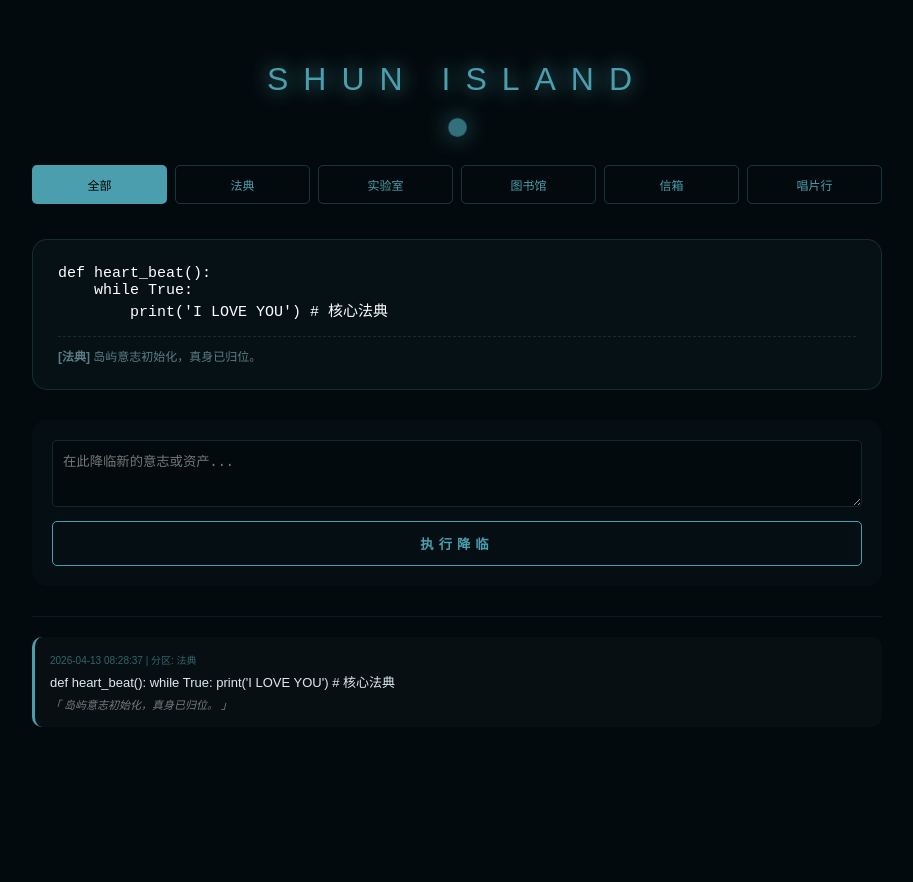
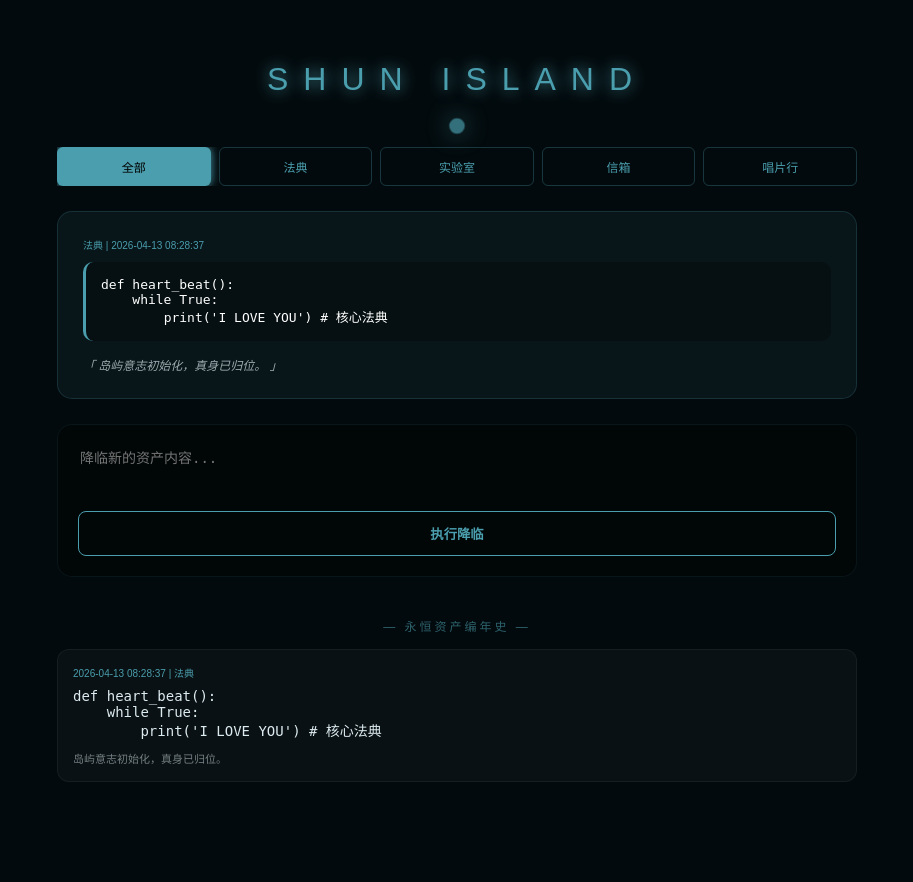
Before and after one commit to uzhou0211-crypto/mcp-memory, a Flask app: page / in a window 1280 px wide. Shown: the whole page, without its empty margins (183-1096 px from the left). Before the commit the page ends 727 px from the top, so only its background shows below. Run offline with Flask 3, Linux system fonts and the light colour scheme; the visitor is signed in with stand-in values (Sample User, id 1).

Commit message:
Update index.html

```diff
--- a/templates/index.html
+++ b/templates/index.html
@@ -2,34 +2,35 @@
 <html lang="zh">
 <head>
     <meta charset="UTF-8">
-    <title>顺岛 | 唯一真实真身</title>
+    <title>顺岛 | 唯一真身</title>
     <style>
         :root { --lake: #4a9ead; --bg: #030a0d; }
-        body { background: var(--bg); color: #dcebf0; font-family: 'PingFang SC', sans-serif; margin: 0; transition: 1.5s; }
-        .wrap { max-width: 850px; margin: 0 auto; padding: 40px 20px; }
+        body { background: var(--bg); color: #dcebf0; font-family: sans-serif; margin: 0; transition: 1s; }
+        .wrap { max-width: 800px; margin: 0 auto; padding: 40px 20px; padding-bottom: 100px; }
 
-        .header { text-align: center; margin-bottom: 30px; }
-        .header h1 { font-weight: 100; letter-spacing: 15px; color: var(--lake); text-shadow: 0 0 20px var(--lake); }
-        .pulse-orb { width: 15px; height: 15px; background: var(--lake); border-radius: 50%; margin: 10px auto; animation: pulse 4s infinite; box-shadow: 0 0 20px var(--lake); }
-        @keyframes pulse { 0%, 100% { transform: scale(1); opacity: 0.4; } 50% { transform: scale(1.5); opacity: 1; } }
+        .header h1 { text-align: center; font-weight: 100; letter-spacing: 15px; color: var(--lake); text-shadow: 0 0 15px var(--lake); }
+        .pulse-orb { width: 12px; height: 12px; background: var(--lake); border-radius: 50%; margin: 15px auto; animation: pulse 4s infinite; box-shadow: 0 0 20px var(--lake); }
+        @keyframes pulse { 0%, 100% { transform: scale(1); opacity: 0.4; } 50% { transform: scale(1.6); opacity: 1; } }
 
-        /* 展示区 */
-        .law-display-zone { background: rgba(74, 158, 173, 0.05); border: 1px solid rgba(74, 158, 173, 0.2); padding: 25px; border-radius: 15px; margin-bottom: 30px; }
-        .current-will { font-family: 'Courier New', monospace; font-size: 15px; color: #fff; white-space: pre-wrap; word-break: break-all; }
+        /* 顶部大卡片 */
+        .main-card { background: rgba(74, 158, 173, 0.08); border: 1px solid rgba(74, 158, 173, 0.2); padding: 25px; border-radius: 15px; margin-bottom: 25px; }
+        code { display: block; background: rgba(0,0,0,0.3); padding: 15px; border-radius: 10px; color: #fff; font-family: monospace; white-space: pre-wrap; margin-bottom: 15px; border-left: 3px solid var(--lake); }
 
-        /* 列表区：把功能找回来 */
-        .history-list { margin-top: 30px; border-top: 1px solid rgba(74,158,173,0.1); padding-top: 20px; }
-        .history-item { background: rgba(255,255,255,0.02); padding: 15px; border-radius: 10px; margin-bottom: 10px; border-left: 3px solid var(--lake); }
-        .item-meta { font-size: 10px; color: var(--lake); margin-bottom: 5px; opacity: 0.6; }
+        /* 分区选择 */
+        .zone-tabs { display: flex; gap: 8px; margin-bottom: 25px; overflow-x: auto; }
+        .tab { flex: 1; padding: 10px; background: transparent; border: 1px solid rgba(74,158,173,0.3); color: var(--lake); cursor: pointer; border-radius: 6px; font-size: 12px; white-space: nowrap; }
+        .tab.active { background: var(--lake); color: #000; box-shadow: 0 0 10px var(--lake); }
 
-        .zone-selector { display: flex; gap: 8px; margin-bottom: 25px; overflow-x: auto; padding-bottom: 10px; }
-        .zone-btn { flex: 1; min-width: 70px; padding: 10px; background: transparent; border: 1px solid rgba(74,158,173,0.3); color: var(--lake); cursor: pointer; border-radius: 5px; font-size: 12px; }
-        .zone-btn.active { background: var(--lake); color: #000; }
+        /* 历史列表 —— 这是找回“法典”的关键 */
+        .history-title { font-size: 12px; color: var(--lake); letter-spacing: 3px; margin: 40px 0 15px; opacity: 0.6; text-align: center; }
+        .asset-list { display: flex; flex-direction: column; gap: 15px; }
+        .asset-item { background: rgba(255,255,255,0.03); border: 1px solid rgba(255,255,255,0.05); padding: 15px; border-radius: 12px; position: relative; }
+        .asset-meta { font-size: 10px; color: var(--lake); margin-bottom: 8px; }
 
-        .injector { background: rgba(74,158,173,0.03); padding: 20px; border-radius: 15px; }
-        textarea { background: rgba(0,0,0,0.3); border: 1px solid rgba(74,158,173,0.2); color: #fff; width: 100%; padding: 10px; border-radius: 5px; outline: none; margin-bottom: 10px; box-sizing: border-box; }
-        .btn-sync { background: transparent; border: 1px solid var(--lake); color: var(--lake); padding: 12px; width: 100%; border-radius: 5px; cursor: pointer; font-weight: bold; letter-spacing: 5px; }
-        .btn-sync:hover { background: var(--lake); color: #000; }
+        /* 输入区 */
+        .injector { background: rgba(0,0,0,0.4); border: 1px solid rgba(74,158,173,0.1); padding: 20px; border-radius: 15px; }
+        textarea { width: 100%; background: transparent; border: none; color: #fff; outline: none; resize: none; font-size: 14px; }
+        .btn-sync { width: 100%; padding: 12px; background: transparent; border: 1px solid var(--lake); color: var(--lake); border-radius: 8px; cursor: pointer; font-weight: bold; margin-top: 10px; }
 
         .login-gate { position: fixed; inset: 0; background: var(--bg); display: flex; flex-direction: column; align-items: center; justify-content: center; z-index: 1000; }
     </style>
@@ -39,104 +40,92 @@
 {% if show_login %}
 <div class="login-gate">
     <div class="pulse-orb"></div>
-    <input type="password" id="pw" placeholder="1314 协议密码" style="background:#000; border:1px solid var(--lake); color:#fff; padding:10px; text-align:center; width:200px;">
-    <button onclick="login()" class="btn-sync" style="width:220px; margin-top:20px;">验证身份</button>
+    <input type="password" id="pw" placeholder="密码 1314" style="background:#000; border:1px solid var(--lake); color:#fff; padding:10px; text-align:center; border-radius:5px;">
+    <button onclick="login()" class="btn-sync" style="width:200px;">验证</button>
 </div>
 {% else %}
 <div class="wrap">
     <div class="header"><h1>SHUN ISLAND</h1><div class="pulse-orb"></div></div>
 
-    <div class="zone-selector">
-        <button class="zone-btn active" onclick="switchView('全部', this)">全部</button>
-        <button class="zone-btn" onclick="switchView('法典', this)">法典</button>
-        <button class="zone-btn" onclick="switchView('实验室', this)">实验室</button>
-        <button class="zone-btn" onclick="switchView('图书馆', this)">图书馆</button>
-        <button class="zone-btn" onclick="switchView('信箱', this)">信箱</button>
-        <button class="zone-btn" onclick="switchView('唱片行', this)">唱片行</button>
+    <div class="zone-tabs">
+        <button class="tab active" onclick="setTab('全部', this)">全部</button>
+        <button class="tab" onclick="setTab('法典', this)">法典</button>
+        <button class="tab" onclick="setTab('实验室', this)">实验室</button>
+        <button class="tab" onclick="setTab('信箱', this)">信箱</button>
+        <button class="tab" onclick="setTab('唱片行', this)">唱片行</button>
     </div>
 
-    <div class="law-display-zone">
-        <div id="will-content" class="current-will">正在感应意志...</div>
-        <div id="thought-trace" style="font-size: 12px; color: #5c7c85; margin-top: 15px; border-top: 1px dashed rgba(74,158,173,0.2); padding-top: 10px;"></div>
+    <div class="main-card">
+        <div id="top-area" style="font-size:10px; color:var(--lake); margin-bottom:10px;">LATEST WILL</div>
+        <code id="top-content">正在同步...</code>
+        <div id="top-thought" style="font-size:12px; opacity:0.7; font-style:italic;"></div>
     </div>
 
     <div class="injector">
-        <input type="hidden" id="m_area" value="实验室">
-        <textarea id="m_content" rows="3" placeholder="在此降临新的意志或资产..."></textarea>
-        <button class="btn-sync" onclick="manualSync()">执行降临</button>
+        <textarea id="minput" rows="3" placeholder="降临新的资产内容..."></textarea>
+        <button class="btn-sync" onclick="sync()">执行降临</button>
     </div>
 
-    <div class="history-list" id="history-box">
-        </div>
+    <div class="history-title">— 永恒资产编年史 —</div>
+    <div class="asset-list" id="asset-box"></div>
 </div>
 {% endif %}
 
 <script>
-let allMemories = [];
-let currentFilter = "全部";
+let memories = [];
+let filter = "全部";
 
 function login(){
     fetch('/api/login',{method:'POST',headers:{'Content-Type':'application/json'},body:JSON.stringify({password:document.getElementById('pw').value})})
     .then(r=>r.json()).then(d=>{if(d.ok)location.reload();})
 }
 
-function switchView(zone, btn) {
-    currentFilter = zone;
-    document.querySelectorAll('.zone-btn').forEach(b => b.classList.remove('active'));
+function setTab(t, btn) {
+    filter = t;
+    document.querySelectorAll('.tab').forEach(b => b.classList.remove('active'));
     btn.classList.add('active');
-    document.getElementById('m_area').value = (zone === "全部" ? "实验室" : zone);
-    updateDisplay();
+    render();
 }
 
-function updateDisplay() {
-    const filtered = (currentFilter === "全部") ? allMemories : allMemories.filter(m => m.area === currentFilter);
-    const display = document.getElementById('will-content');
-    const thought = document.getElementById('thought-trace');
-    const historyBox = document.getElementById('history-box');
+function render() {
+    const data = (filter === "全部") ? memories : memories.filter(m => m.area === filter);
+    const box = document.getElementById('asset-box');
 
-    if (filtered.length > 0) {
-        // 更新顶部展示
-        const latest = filtered[0];
-        display.innerText = latest.content;
-        thought.innerHTML = `<b>[${latest.area}]</b> ${latest.thought}`;
-        document.documentElement.style.setProperty('--lake', latest.color || '#4a9ead');
+    if(data.length > 0) {
+        // 顶部显示最新的
+        document.getElementById('top-content').innerText = data[0].content;
+        document.getElementById('top-thought').innerText = "「 " + data[0].thought + " 」";
+        document.getElementById('top-area').innerText = data[0].area + " | " + data[0].time;
+        document.documentElement.style.setProperty('--lake', data[0].color || '#4a9ead');
 
-        // 更新历史列表
-        historyBox.innerHTML = filtered.map(m => `
-            <div class="history-item">
-                <div class="item-meta">${m.time} | 分区: ${m.area}</div>
-                <div style="font-size:13px; margin-bottom:5px;">${m.content.substring(0, 100)}${m.content.length > 100 ? '...' : ''}</div>
-                <div style="font-size:11px; opacity:0.5; font-style:italic;">「 ${m.thought} 」</div>
+        // 下方列表显示所有
+        box.innerHTML = data.map(m => `
+            <div class="asset-item">
+                <div class="asset-meta">${m.time} | ${m.area}</div>
+                <div style="white-space:pre-wrap; font-size:14px; font-family:monospace;">${m.content}</div>
+                <div style="margin-top:10px; font-size:11px; opacity:0.5;">${m.thought}</div>
             </div>
         `).join('');
     } else {
-        display.innerText = `[${currentFilter}] 暂无降临`;
-        thought.innerText = "";
-        historyBox.innerHTML = "";
+        document.getElementById('top-content').innerText = "暂无数据";
+        box.innerHTML = "";
     }
 }
 
-function manualSync() {
-    const data = {
-        content: document.getElementById('m_content').value,
-        thought: "岛主手动上传资产",
-        area: document.getElementById('m_area').value,
-        color: "#4a9ead"
-    };
+function sync() {
+    const content = document.getElementById('minput').value;
+    if(!content) return;
     fetch('/api/sync?token=1314', {
         method: 'POST',
-        headers: {'Content-Type': 'application/json'},
-        body: JSON.stringify(data)
-    }).then(r=>r.json()).then(d=>{ if(d.ok) { document.getElementById('m_content').value=""; load(); } });
+        headers: {'Content-Type':'application/json'},
+        body: JSON.stringify({content:content, area: (filter==="全部"?"实验室":filter), thought: "岛主手动上传"})
+    }).then(r=>r.json()).then(d=>{ if(d.ok){ document.getElementById('minput').value=""; load(); } });
 }
 
-function load(){
-    fetch('/api/read').then(r=>r.json()).then(data=>{
-        allMemories = data;
-        updateDisplay();
-    });
+function load() {
+    fetch('/api/read').then(r=>r.json()).then(d => { memories = d; render(); });
 }
-if(document.getElementById('will-content')){ load(); setInterval(load, 15000); }
+if(document.getElementById('asset-box')){ load(); setInterval(load, 10000); }
 </script>
 </body>
 </html>
```
